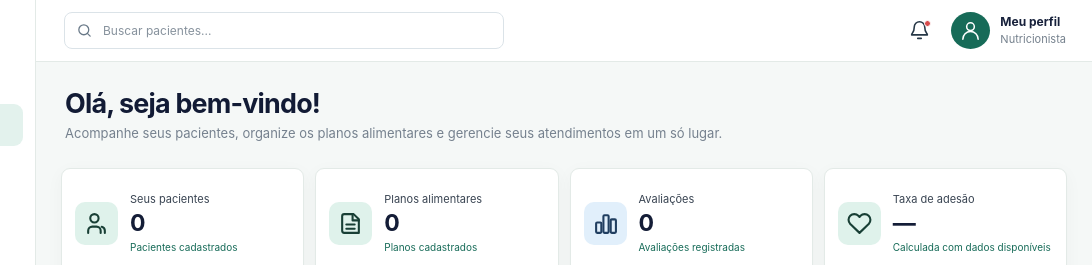
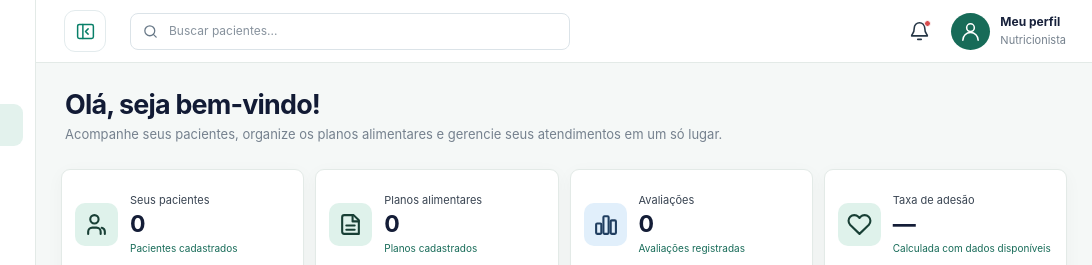
Before and after one commit to Viniciusmiranha/Macronutrientes, a plain HTML site: page pagina1.html in a window 1280 px wide. Shown: the top 265 px of the page, 188-1280 px from the left. Drawn offline with Linux system fonts and the light colour scheme.

Commit message:
add esconder barra lateral

```diff
--- a/css/dashboard.css
+++ b/css/dashboard.css
@@ -1744,3 +1744,66 @@ body.dashboard-page #modalPlanos.is-open .plans-modal {
         transition: none !important;
     }
 }
+
+
+.sidebar-toggle-button {
+  width: 42px;
+  height: 42px;
+  flex-shrink: 0;
+  display: inline-flex;
+  align-items: center;
+  justify-content: center;
+  border: 1px solid #e3ebed;
+  border-radius: 11px;
+  color: #087f68;
+  background: #ffffff;
+  cursor: pointer;
+  transition: background 0.2s, color 0.2s, transform 0.2s;
+}
+
+.sidebar-toggle-button:hover {
+  background: #eaf6f1;
+  transform: translateY(-1px);
+}
+
+.sidebar-toggle-button svg {
+  width: 21px;
+  height: 21px;
+  fill: none;
+  stroke: currentColor;
+  stroke-width: 1.7;
+  stroke-linecap: round;
+  stroke-linejoin: round;
+}
+
+.dashboard-page.sidebar-collapsed #dashboardSidebar {
+  transform: translateX(-100%);
+  visibility: hidden;
+  pointer-events: none;
+}
+
+.dashboard-page.sidebar-collapsed .dashboard-main {
+  margin-left: 0 !important;
+  width: 100%;
+}
+
+.dashboard-page.sidebar-collapsed .dashboard-content {
+  width: 100%;
+  max-width: none;
+}
+
+#dashboardSidebar {
+  transition: transform 0.25s ease, visibility 0.25s ease;
+}
+
+.dashboard-main {
+  transition: margin-left 0.25s ease, width 0.25s ease;
+}
+
+@media (prefers-reduced-motion: reduce) {
+  #dashboardSidebar,
+  .dashboard-main,
+  .sidebar-toggle-button {
+    transition: none;
+  }
+}
--- a/js/dashboard.js
+++ b/js/dashboard.js
@@ -356,3 +356,41 @@ document.addEventListener("DOMContentLoaded", () => {
         }
     });
 })();
+
+
+(() => {
+  const botao = document.getElementById("alternarBarraLateral");
+  const pagina = document.querySelector(".dashboard-page");
+  const chave = "nutriqBarraLateralOculta";
+
+  if (!botao || !pagina) return;
+
+  function atualizarBotao(oculta) {
+    botao.setAttribute("aria-expanded", String(!oculta));
+    botao.setAttribute(
+      "aria-label",
+      oculta ? "Mostrar barra lateral" : "Esconder barra lateral"
+    );
+    botao.title = oculta ? "Mostrar barra lateral" : "Esconder barra lateral";
+  }
+
+  let oculta = false;
+
+  try {
+    oculta = localStorage.getItem(chave) === "true";
+  } catch {}
+
+  pagina.classList.toggle("sidebar-collapsed", oculta);
+  atualizarBotao(oculta);
+
+  botao.addEventListener("click", () => {
+    oculta = !pagina.classList.contains("sidebar-collapsed");
+
+    pagina.classList.toggle("sidebar-collapsed", oculta);
+    atualizarBotao(oculta);
+
+    try {
+      localStorage.setItem(chave, String(oculta));
+    } catch {}
+  });
+})();
--- a/pagina1.html
+++ b/pagina1.html
@@ -120,6 +120,22 @@
                     <span></span>
                     <span></span>
                 </button>
+
+
+                <button
+                     type="button"
+                     id="alternarBarraLateral"
+                     class="sidebar-toggle-button"
+                     aria-label="Esconder barra lateral"
+                        aria-expanded="true"
+                    title="Esconder barra lateral">
+                    <svg viewBox="0 0 24 24" aria-hidden="true">
+                       <rect x="3" y="4" width="18" height="16" rx="2"></rect>
+                       <path d="M9 4v16"></path>
+                       <path d="m15 9-3 3 3 3"></path>
+                    </svg>
+                </button>
+
 
                 <form class="dashboard-search" id="dashboardSearch" role="search">
                     <svg viewBox="0 0 24 24" aria-hidden="true">
```
